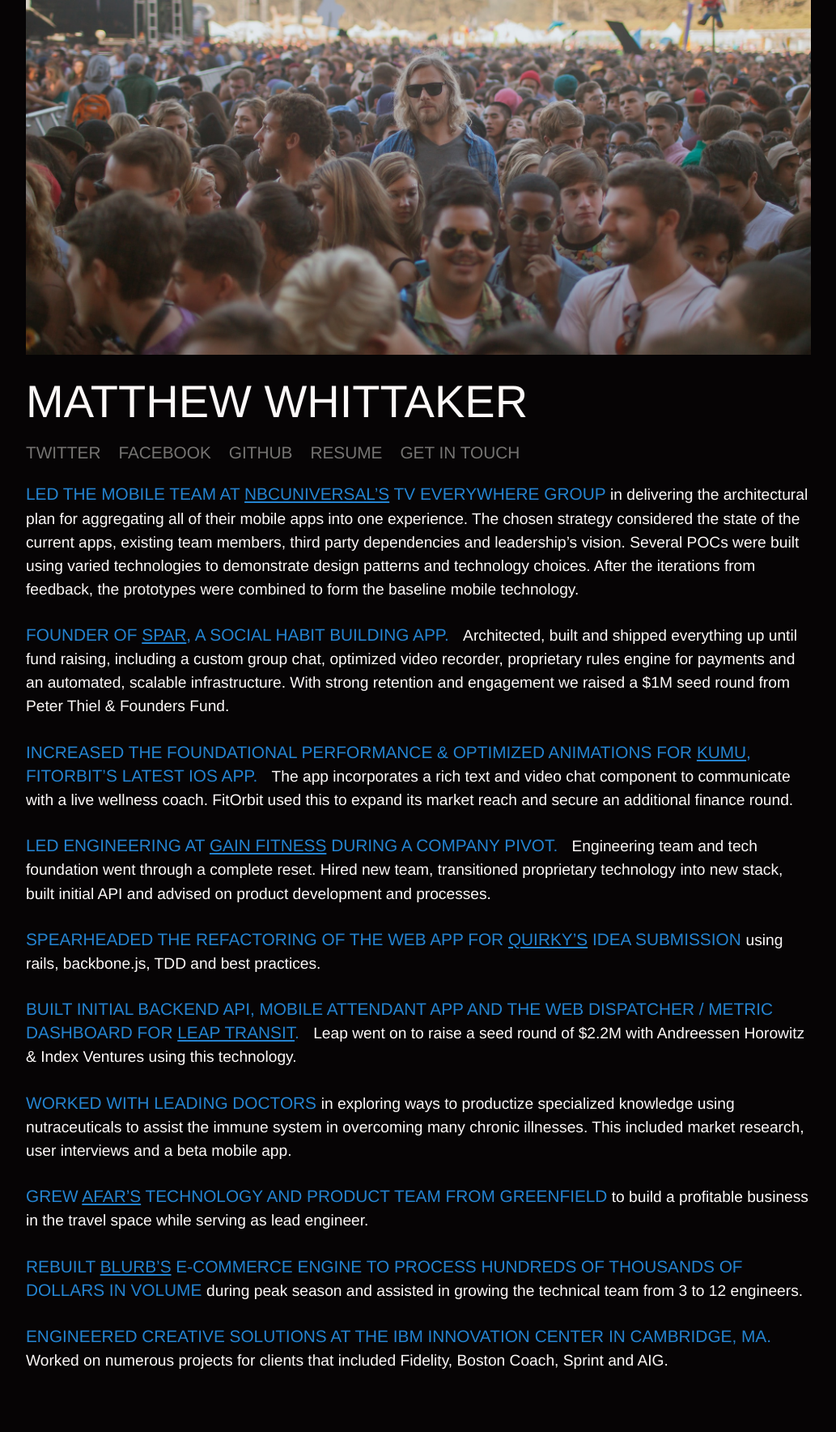
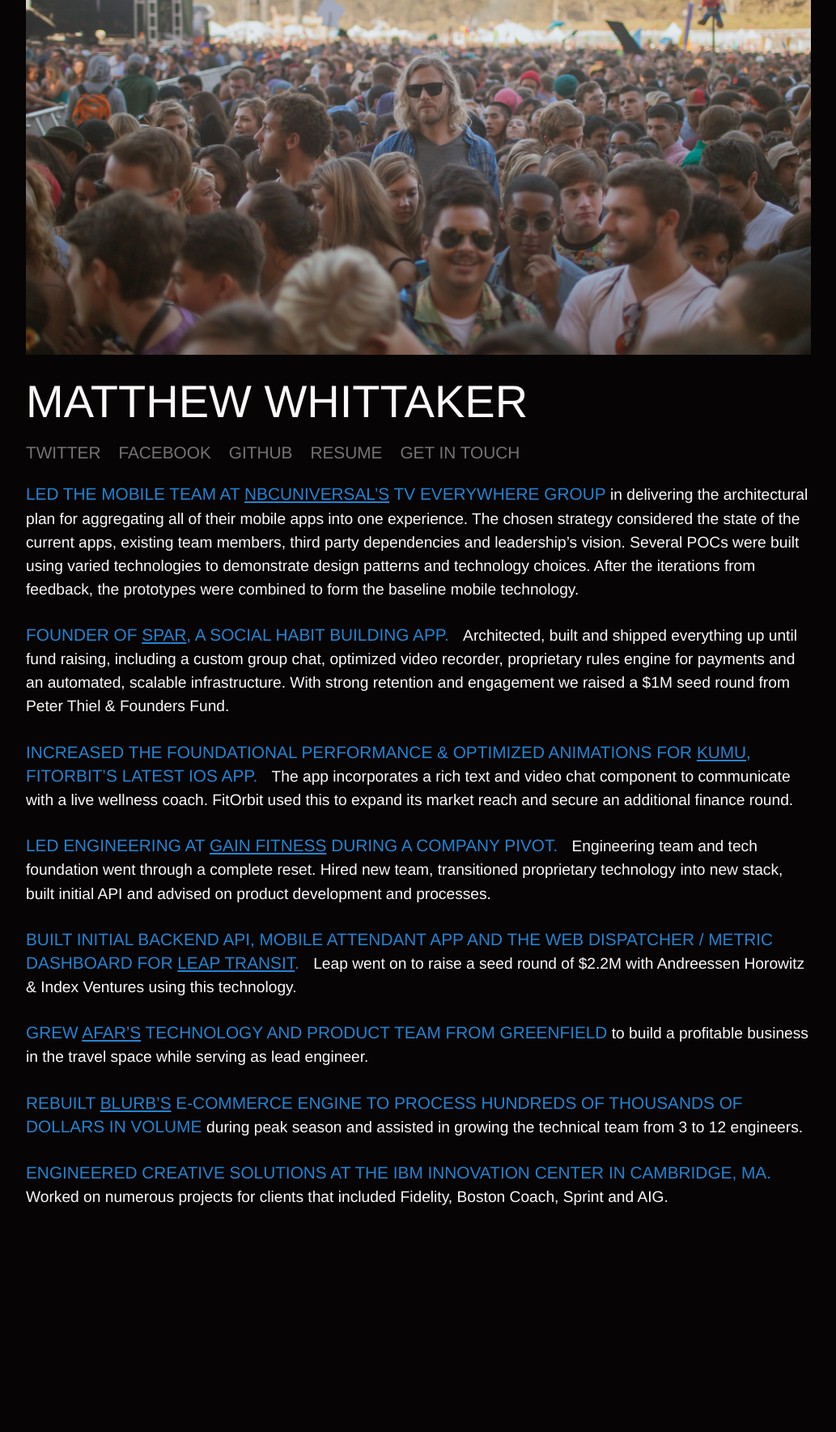
Before and after one commit to mwhitt/mwhittaker.com, a Jekyll site: the page built from index.html, in a window 1280 px wide. Shown: the whole page at 81% size, without its empty margins (123-1156 px from the left). Built offline with Jekyll 4.4.1, drawn with Linux system fonts in a browser that asks for light colours; after the commit the page ends 1566 px from its top, so only the background shows below that.

Commit message:
Remove doctor and quirky experiences

```diff
--- a/index.html
+++ b/index.html
@@ -52,19 +52,7 @@
 
 <div class="row">
   <div class="large-12 columns experience">
-    <h3>Spearheaded the refactoring of the web app for <a href="https://www.quirky.com/" target="_blank">Quirky&rsquo;s</a> idea submission <small>using rails, backbone.js, TDD and best practices.</small></h3>
-  </div>
-</div>
-
-<div class="row">
-  <div class="large-12 columns experience">
     <h3>Built initial backend API, mobile attendant app and the web dispatcher / metric dashboard for <a href="https://techcrunch.com/2015/03/17/leap-buses/" target="_blank">Leap Transit</a>. &nbsp; <small>Leap went on to raise a seed round of $2.2M with Andreessen Horowitz &amp; Index Ventures using this technology.</small></h3>
-  </div>
-</div>
-
-<div class="row">
-  <div class="large-12 columns experience">
-    <h3>Worked with leading doctors <small>in exploring ways to productize specialized knowledge using nutraceuticals to assist the immune system in overcoming many chronic illnesses. This included market research, user interviews and a beta mobile app.</small></h3>
   </div>
 </div>
 
```
